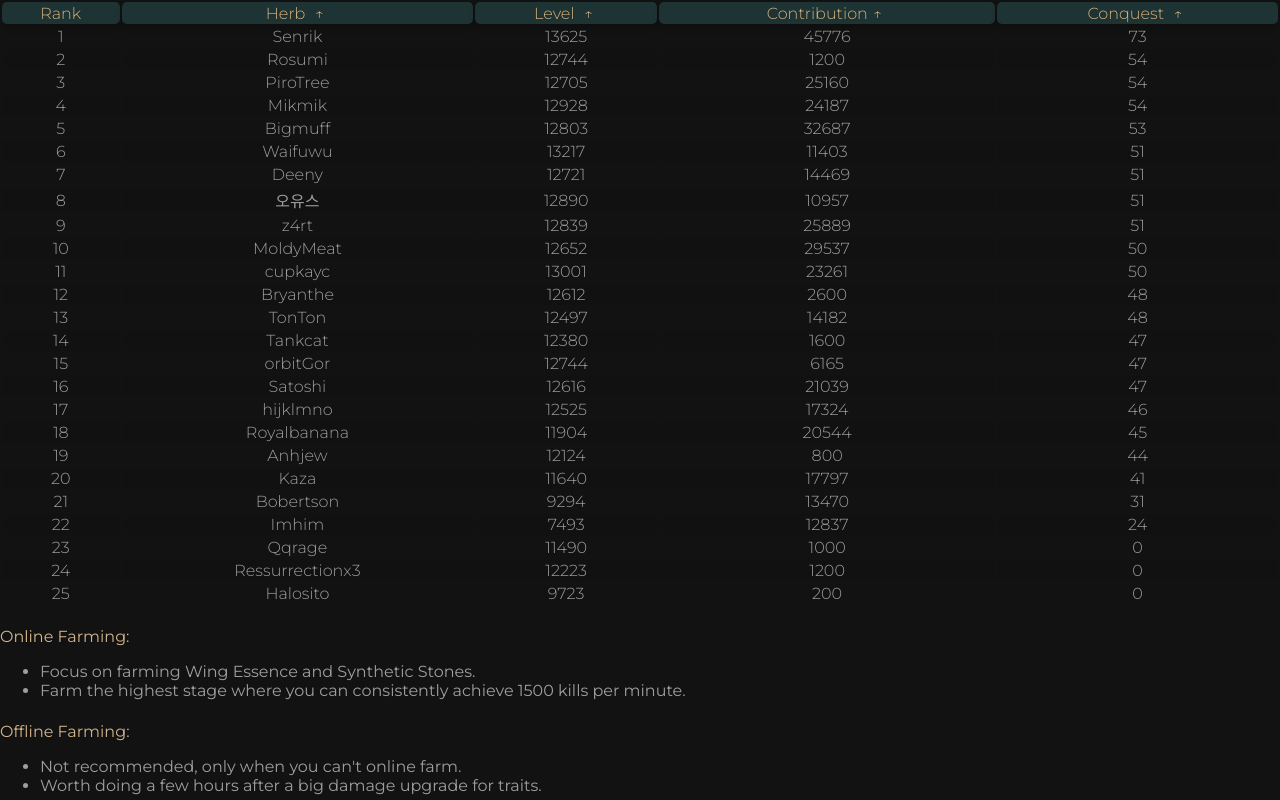
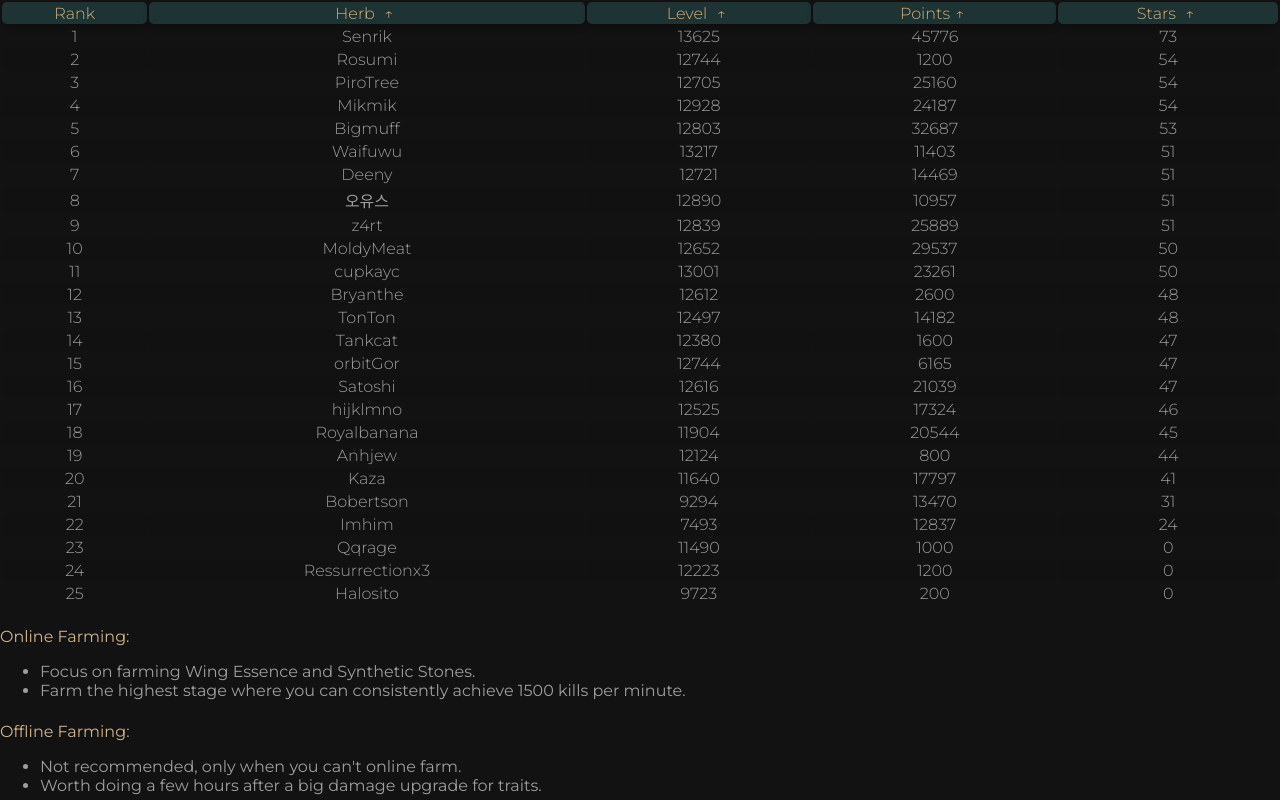
Before and after one commit to SenrikGames/herb, a plain HTML site: page index.html in a window 1280 px wide. Shown: the top 800 px of the page. Drawn offline with Linux system fonts and the light colour scheme; some packages are replaced by stand-ins of ours; a script that the page names is missing.

Commit message:
Update index.html

```diff
--- a/index.html
+++ b/index.html
@@ -26,8 +26,8 @@
           <th>Rank</th>
           <th> Herb <span class="icon-arrow">&UpArrow;</span></th>
           <th> Level <span class="icon-arrow">&UpArrow;</span></th>
-          <th> Contribution<span class="icon-arrow">&UpArrow;</span> </th>
-          <th> Conquest <span class="icon-arrow">&UpArrow;</span></th>
+          <th> Points<span class="icon-arrow">&UpArrow;</span> </th>
+          <th> Stars <span class="icon-arrow">&UpArrow;</span></th>
         </tr>
         </thead>
         <tbody id="table-body">
```
